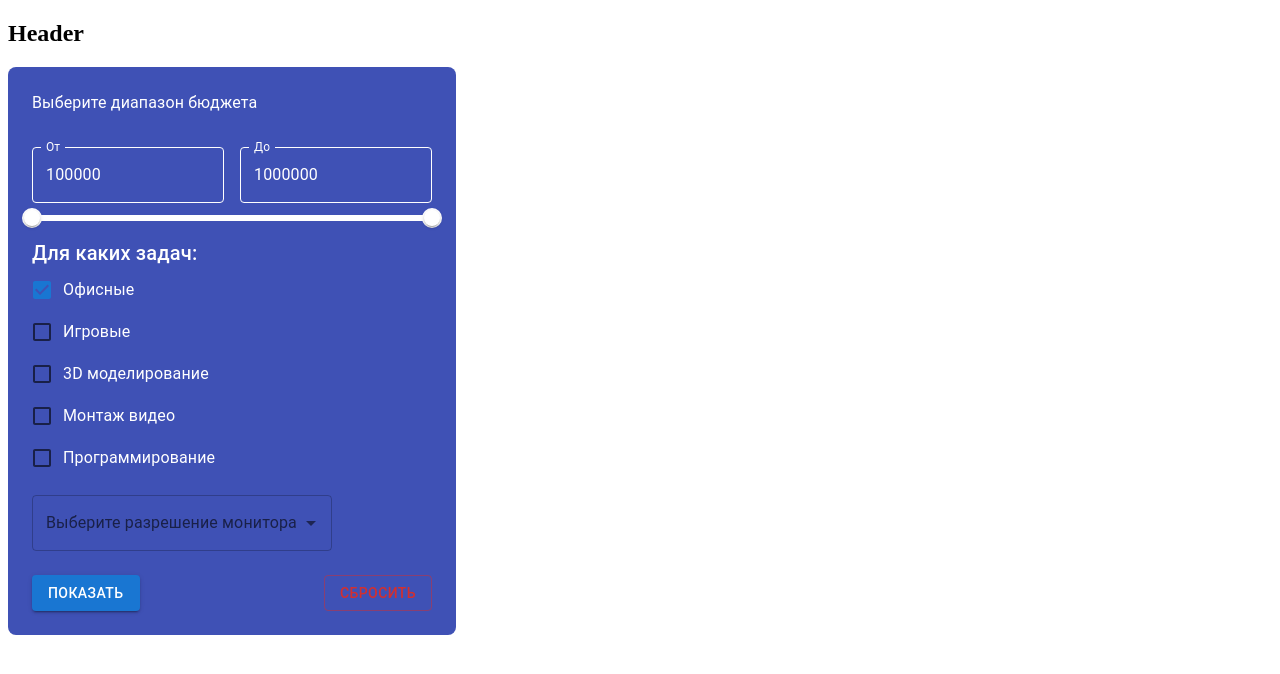
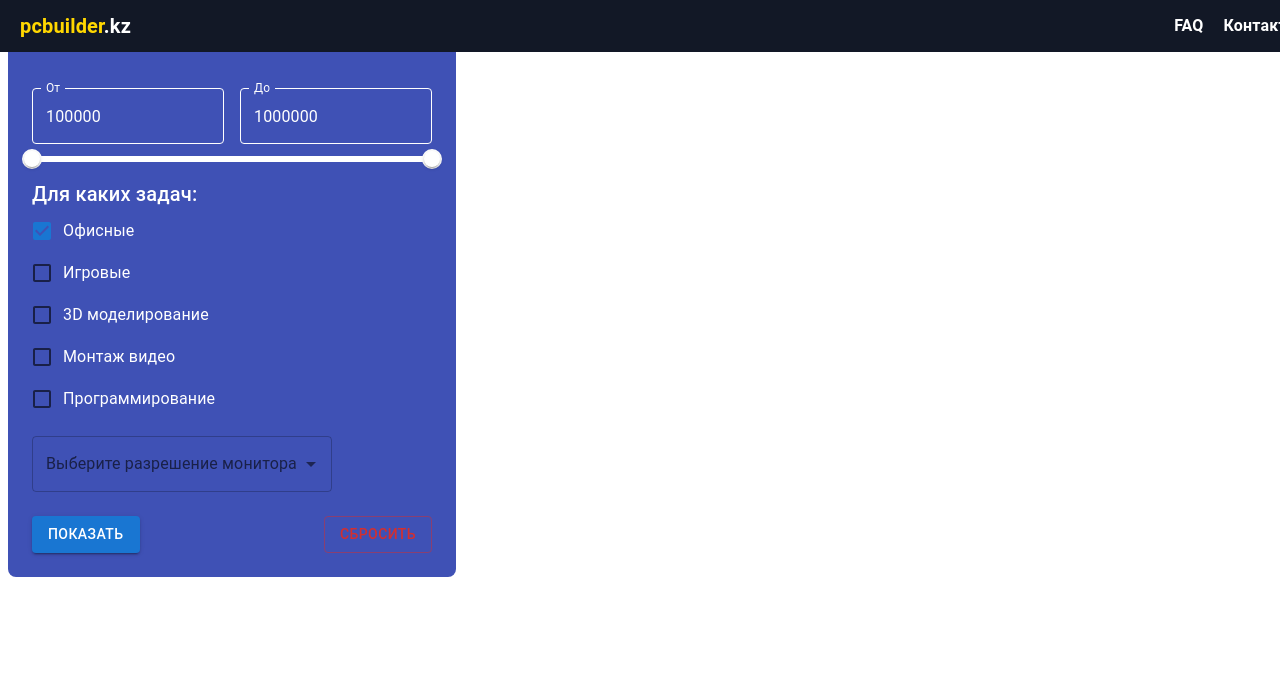
Before and after one commit to khafmann/pcbuilder, a React (Vite) app in the folder frontend/: page / in a window 1280 px wide. Shown: the top 674 px of the page. Built offline with nearby package versions, Linux system fonts and the light colour scheme.

Commit message:
Обновил хеадер (надо доделать)

```diff
--- a/frontend/src/components/Header.tsx
+++ b/frontend/src/components/Header.tsx
@@ -1,9 +1,37 @@
+import {Box, Typography} from "@mui/material";
+
 export default function Header(){
-    return(
-        <>
-            <div>
-                <h2>Header</h2>
-            </div>
-        </>
-    )
+    return (
+        <Box
+            component="header"
+            sx={{
+                position: "fixed",
+                top: 0,
+                left: 0,
+                width: "100vw",
+                backgroundColor: "#121826",
+                padding: "10px 20px",
+                display: "flex",
+                justifyContent: "space-between",
+                alignItems: "center",
+                zIndex: 1000,
+            }}
+        >
+            <Typography
+                variant="h6"
+                sx={{ fontWeight: "bold", color: "#FFD700", textTransform: "lowercase" }}
+            >
+                pcbuilder<span style={{ color: "#ffffff" }}>.kz</span>
+            </Typography>
+
+            <Box sx={{ display: "flex", gap: "20px" }}>
+                <Typography variant="body1" sx={{ color: "#ffffff", fontWeight: "bold", cursor: "pointer" }}>
+                    FAQ
+                </Typography>
+                <Typography variant="body1" sx={{ color: "#ffffff", fontWeight: "bold", cursor: "pointer" }}>
+                    Контакты
+                </Typography>
+            </Box>
+        </Box>
+    );
 }
--- a/frontend/src/main.tsx
+++ b/frontend/src/main.tsx
@@ -17,7 +17,7 @@ const router = createBrowserRouter( [
     }
 ])
 
-createRoot(document.getElementById('root')).render(
+createRoot(document.getElementById('root')!).render(
     <StrictMode>
         <RouterProvider router={router}/>
     </StrictMode>,
```
